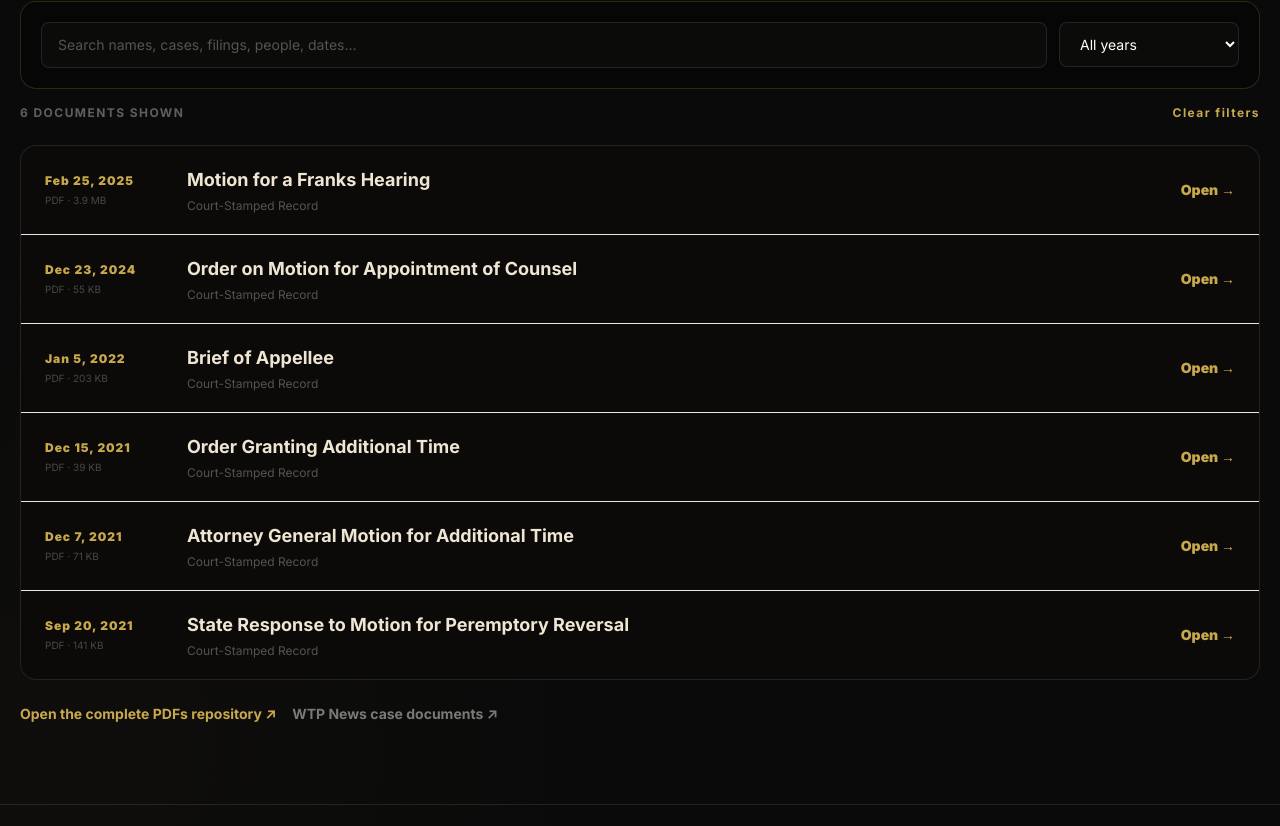
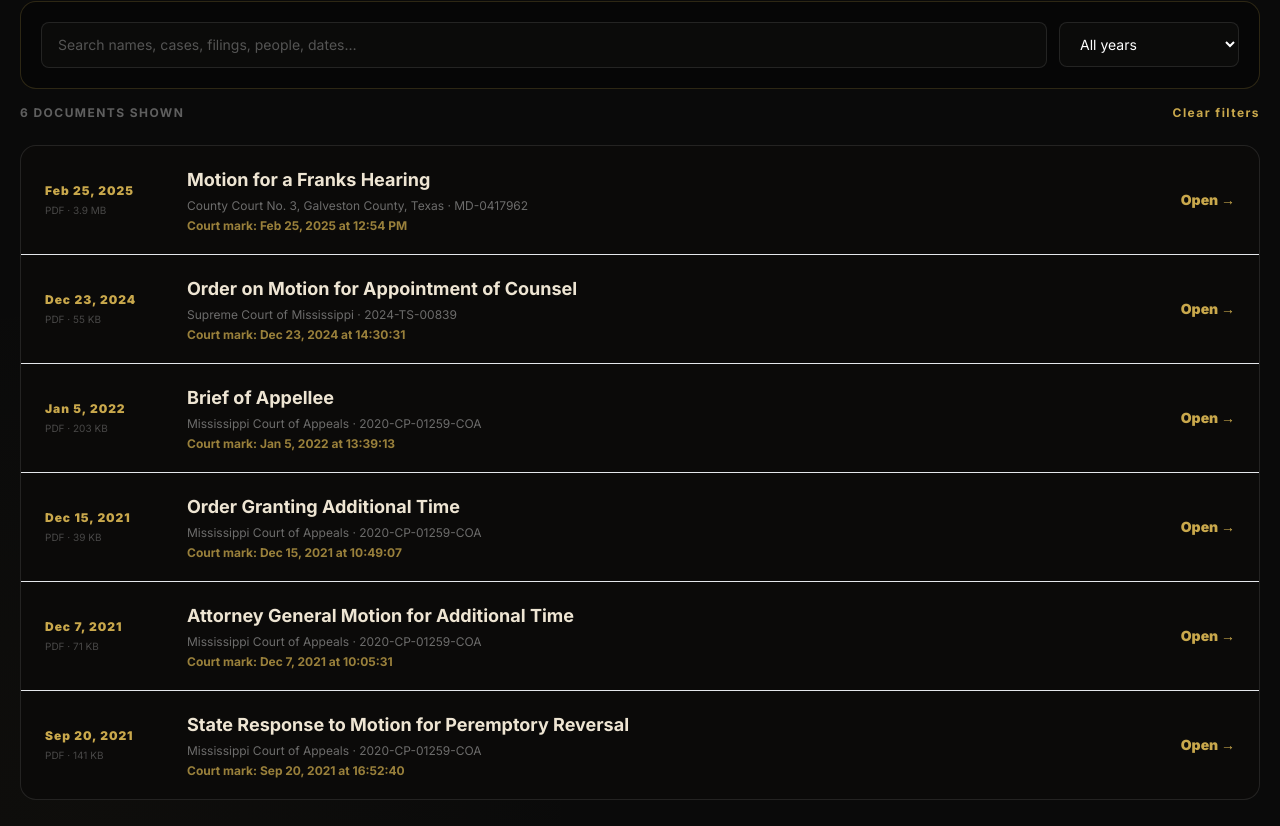
Before and after one commit to patriotnewsactivism/donmatthews-live, a Next.js app: page /record in a window 1280 px wide. Shown: the part 1005-1831 px from the top of the page. Built offline with nearby package versions, Linux system fonts and the light colour scheme.

Commit message:
fix: publish only verified court-stamped PDFs

```diff
--- a/src/components/DocumentArchiveBrowser.tsx
+++ b/src/components/DocumentArchiveBrowser.tsx
@@ -29,7 +29,7 @@ export default function DocumentArchiveBrowser({ documents }: { documents: Publi
     const normalized = query.trim().toLowerCase();
     return documents.filter((document) => {
       const matchesYear = year === "all" || document.year === Number(year);
-      const matchesQuery = !normalized || [document.title, document.fileName, document.collection, document.date ?? ""]
+      const matchesQuery = !normalized || [document.title, document.fileName, document.collection, document.date, document.filedAt, document.court, document.docket]
         .join(" ")
         .toLowerCase()
         .includes(normalized);
@@ -93,9 +93,8 @@ export default function DocumentArchiveBrowser({ documents }: { documents: Publi
                   </div>
                   <div>
                     <h3 className="text-base font-bold leading-6 text-[#eee5d3] transition group-hover:text-[#e5c96f] sm:text-lg">{document.title}</h3>
-                    {document.collection !== "Chronological Archive" ? (
-                      <p className="mt-1 text-xs text-white/30">{document.collection}</p>
-                    ) : null}
+                    <p className="mt-1 text-xs text-white/40">{document.court} · {document.docket}</p>
+                    <p className="mt-1 text-xs font-bold text-[#c9a84c]/75">Court mark: {document.filedAt}</p>
                   </div>
                   <span className="text-sm font-black text-[#c9a84c] sm:pl-4">Open →</span>
                 </a>
```
